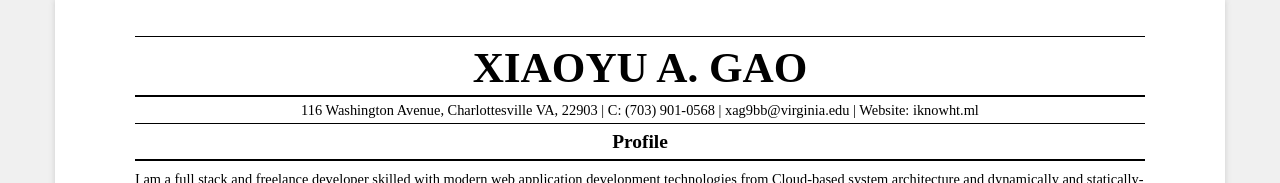
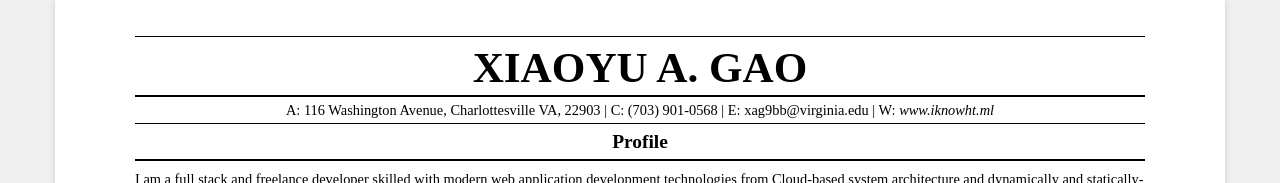
Before and after one commit to iknowhtml/resume, a plain HTML site: page cv.html in a window 1280 px wide. Shown: the top 183 px of the page. Drawn offline with Linux system fonts and the light colour scheme; a web font is replaced by a local one.

Commit message:
minor edits to info section

```diff
--- a/cv.html
+++ b/cv.html
@@ -14,7 +14,7 @@
 				<div class="col-lg-12 col-md-12 col-sm-12 col-xs-12">
 					<h1 class="name">Xiaoyu A. Gao</h1>
 					<div class="info">
-						<p>116 Washington Avenue, Charlottesville VA, 22903 | C: (703) 901-0568 | xag9bb@virginia.edu | Website: iknowht.ml</p>
+						<p> A: 116 Washington Avenue, Charlottesville VA, 22903 | C: (703) 901-0568 | E: xag9bb@virginia.edu | W: <em>www.iknowht.ml</em></p>
 					</div>
 				</div>
 			</section>
```
